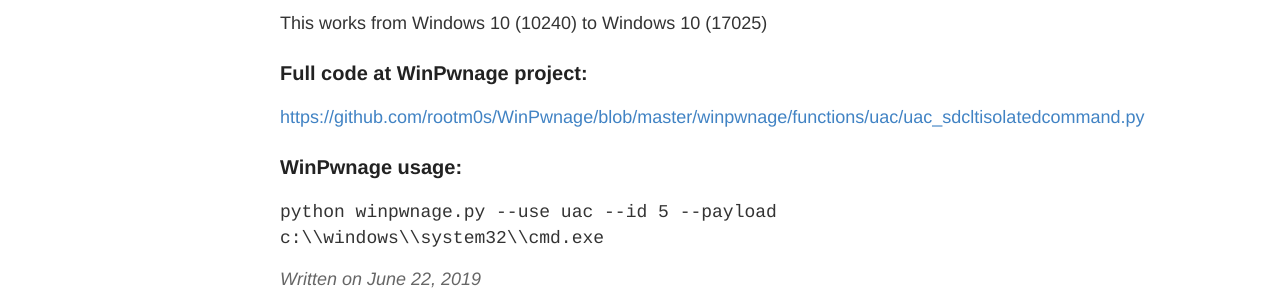
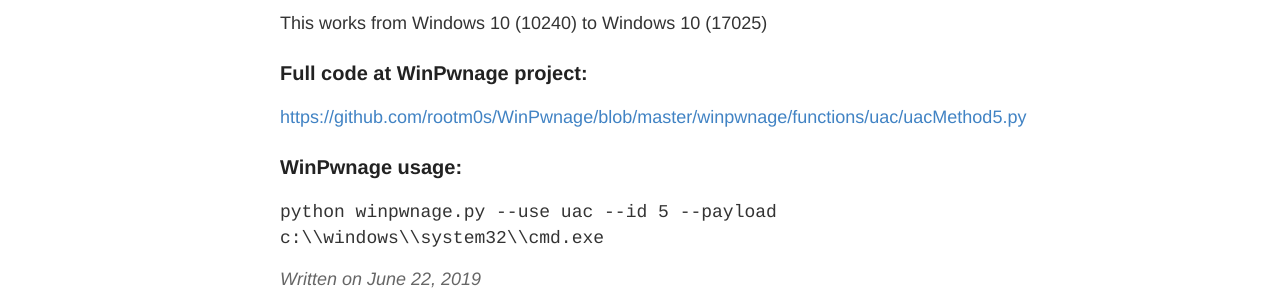
Before and after one commit to rootm0s/rootm0s.github.io, a Jekyll site: the page built from _posts/2019-6-22-sdclt3-uac-bypass.md, in a window 1280 px wide. Shown: the part 332-632 px from the top of the page. Built offline with Jekyll 4.4.1, drawn with Linux system fonts in a browser that asks for light colours; part of the change alters nothing that is shown.

Commit message:
Update 2019-6-22-sdclt3-uac-bypass.md

```diff
--- a/_posts/2019-6-22-sdclt3-uac-bypass.md
+++ b/_posts/2019-6-22-sdclt3-uac-bypass.md
@@ -10,7 +10,7 @@ it can be used to spawn our executable with High IL. We need to hijack the Isola
 This works from Windows 10 (10240) to Windows 10 (17025)
 
 ### Full code at WinPwnage project:
-[https://github.com/rootm0s/WinPwnage/blob/master/winpwnage/functions/uac/uac_sdcltisolatedcommand.py](https://github.com/rootm0s/WinPwnage/blob/master/winpwnage/functions/uac/uac_sdcltisolatedcommand.py)
+[https://github.com/rootm0s/WinPwnage/blob/master/winpwnage/functions/uac/uacMethod5.py](https://github.com/rootm0s/WinPwnage/blob/master/winpwnage/functions/uac/uacMethod5.py)
 
 ### WinPwnage usage:
 `python winpwnage.py --use uac --id 5 --payload c:\\windows\\system32\\cmd.exe`
```
